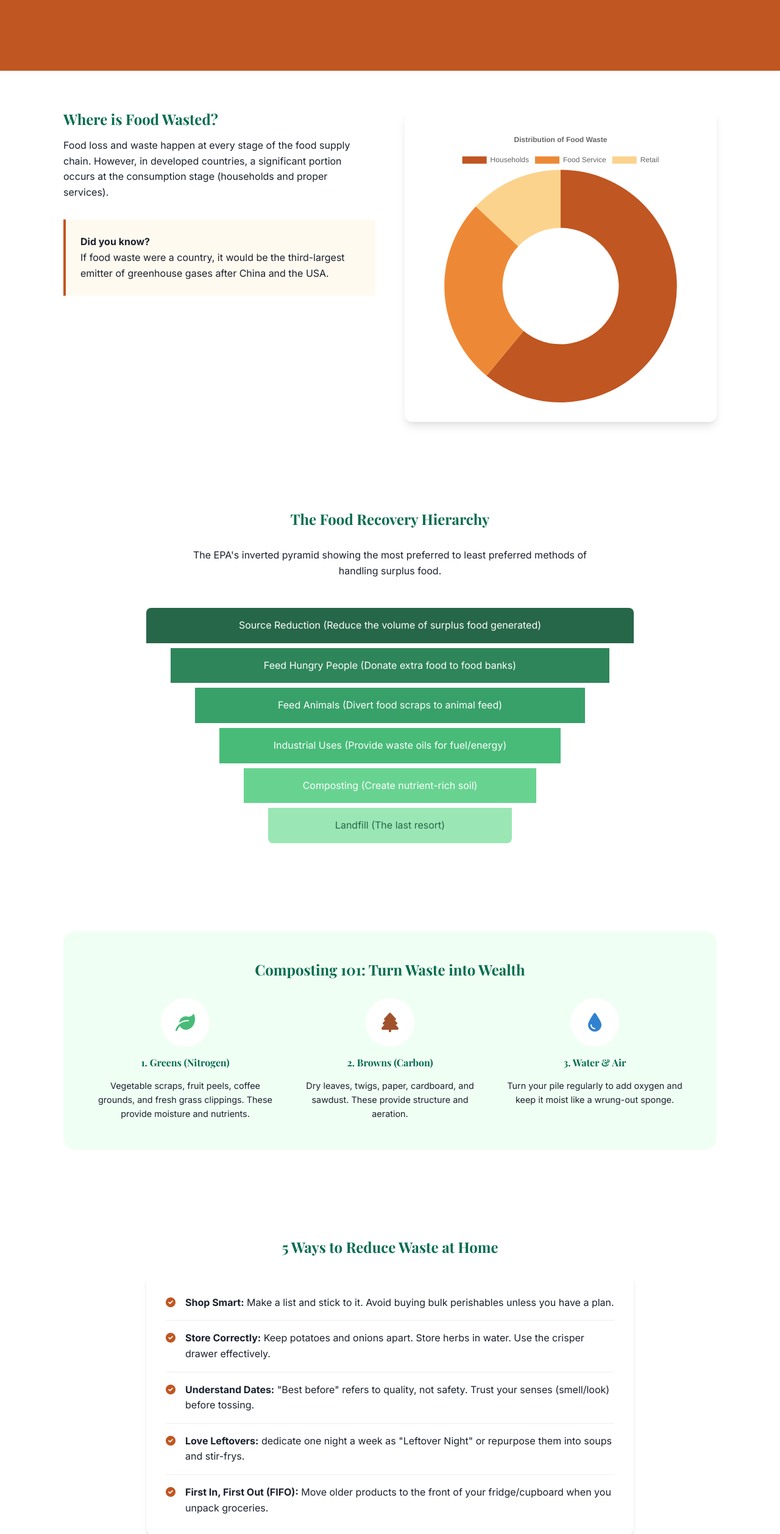
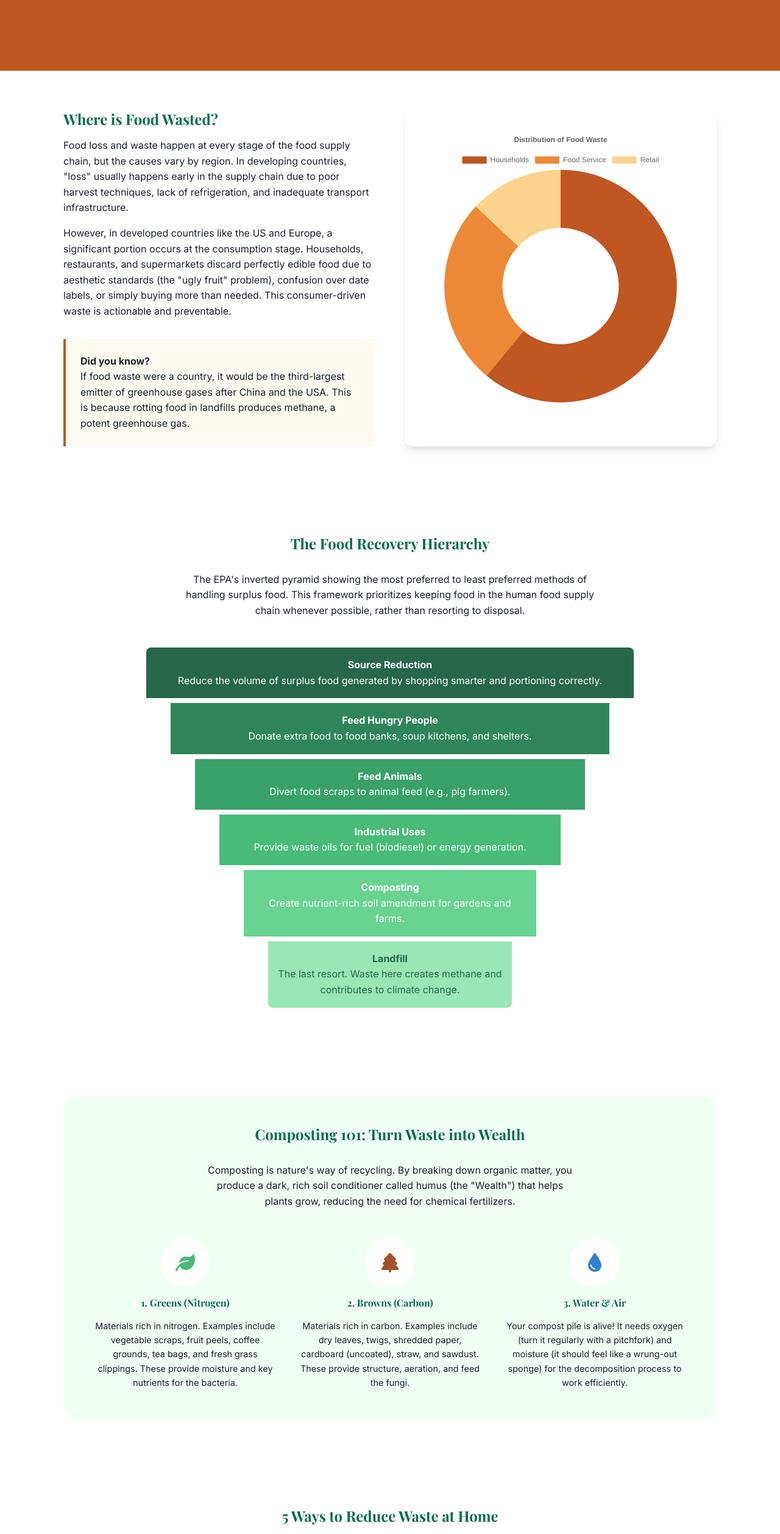
Before and after one commit to schoi2032/Zero-Hunger, a plain HTML site: page food-waste.html in a window 1280 px wide. Shown: the part 284-2800 px from the top of the page at 61% size. Drawn offline with nearby package versions, Linux system fonts and the light colour scheme.

Commit message:
Expand content in Zero Hunger and Food Waste pages

```diff
--- a/food-waste.html
+++ b/food-waste.html
@@ -38,12 +38,22 @@
             <!-- Text Content -->
             <div>
                 <h2>Where is Food Wasted?</h2>
-                <p>Food loss and waste happen at every stage of the food supply chain. However, in developed countries,
-                    a significant portion occurs at the consumption stage (households and proper services).</p>
+                <p style="margin-bottom: 1rem; line-height: 1.6;">
+                    Food loss and waste happen at every stage of the food supply chain, but the causes vary by region.
+                    In developing countries, "loss" usually happens early in the supply chain due to poor harvest
+                    techniques, lack of refrigeration, and inadequate transport infrastructure.
+                </p>
+                <p style="line-height: 1.6;">
+                    However, in developed countries like the US and Europe, a significant portion occurs at the
+                    consumption stage. Households, restaurants, and supermarkets discard perfectly edible food due to
+                    aesthetic standards (the "ugly fruit" problem), confusion over date labels, or simply buying more
+                    than needed. This consumer-driven waste is actionable and preventable.
+                </p>
                 <div style="margin-top: 2rem; padding: 1.5rem; background: #fffaf0; border-left: 4px solid #c05621;">
                     <strong>Did you know?</strong>
                     <p>If food waste were a country, it would be the third-largest emitter of greenhouse gases after
-                        China and the USA.</p>
+                        China and the USA. This is because rotting food in landfills produces methane, a potent
+                        greenhouse gas.</p>
                 </div>
             </div>
 
@@ -55,28 +65,39 @@
         <!-- Food Recovery Hierarchy -->
         <section class="reveal" style="margin-top: 5rem;">
             <h2 style="text-align: center; margin-bottom: 2rem;">The Food Recovery Hierarchy</h2>
-            <p style="text-align: center; max-width: 700px; margin: 0 auto 3rem auto;">The EPA's inverted pyramid
-                showing the most preferred to least preferred methods of handling surplus food.</p>
+            <p style="text-align: center; max-width: 700px; margin: 0 auto 3rem auto; line-height: 1.6;">
+                The EPA's inverted pyramid showing the most preferred to least preferred methods of handling surplus
+                food. This framework prioritizes keeping food in the human food supply chain whenever possible, rather
+                than resorting to disposal.
+            </p>
 
             <div style="max-width: 800px; margin: 0 auto; display: flex; flex-direction: column; gap: 0.5rem;">
                 <div
                     style="background: #276749; color: white; padding: 1rem; text-align: center; width: 100%; border-radius: 8px 8px 0 0;">
-                    Source Reduction (Reduce the volume of surplus food generated)</div>
+                    <strong>Source Reduction</strong><br>Reduce the volume of surplus food generated by shopping smarter
+                    and portioning correctly.
+                </div>
                 <div
                     style="background: #2f855a; color: white; padding: 1rem; text-align: center; width: 90%; margin: 0 auto;">
-                    Feed Hungry People (Donate extra food to food banks)</div>
+                    <strong>Feed Hungry People</strong><br>Donate extra food to food banks, soup kitchens, and shelters.
+                </div>
                 <div
                     style="background: #38a169; color: white; padding: 1rem; text-align: center; width: 80%; margin: 0 auto;">
-                    Feed Animals (Divert food scraps to animal feed)</div>
+                    <strong>Feed Animals</strong><br>Divert food scraps to animal feed (e.g., pig farmers).
+                </div>
                 <div
                     style="background: #48bb78; color: white; padding: 1rem; text-align: center; width: 70%; margin: 0 auto;">
-                    Industrial Uses (Provide waste oils for fuel/energy)</div>
+                    <strong>Industrial Uses</strong><br>Provide waste oils for fuel (biodiesel) or energy generation.
+                </div>
                 <div
                     style="background: #68d391; color: white; padding: 1rem; text-align: center; width: 60%; margin: 0 auto;">
-                    Composting (Create nutrient-rich soil)</div>
+                    <strong>Composting</strong><br>Create nutrient-rich soil amendment for gardens and farms.
+                </div>
                 <div
                     style="background: #9ae6b4; color: #276749; padding: 1rem; text-align: center; width: 50%; margin: 0 auto; border-radius: 0 0 8px 8px;">
-                    Landfill (The last resort)</div>
+                    <strong>Landfill</strong><br>The last resort. Waste here creates methane and contributes to climate
+                    change.
+                </div>
             </div>
         </section>
 
@@ -84,6 +105,12 @@
         <section class="reveal" style="background: #f0fff4; padding: 3rem; border-radius: 20px; margin-top: 5rem;">
             <h2 style="text-align: center; color: var(--color-primary); margin-bottom: 2rem;">Composting 101: Turn Waste
                 into Wealth</h2>
+            <p
+                style="text-align: center; margin-bottom: 3rem; max-width: 600px; margin-left: auto; margin-right: auto;">
+                Composting is nature's way of recycling. By breaking down organic matter, you produce a dark, rich soil
+                conditioner called humus (the "Wealth") that helps plants grow, reducing the need for chemical
+                fertilizers.
+            </p>
             <div style="display: grid; grid-template-columns: repeat(3, 1fr); gap: 2rem; text-align: center;">
                 <div>
                     <div
@@ -91,8 +118,9 @@
                         <i class="fas fa-leaf"></i>
                     </div>
                     <h4>1. Greens (Nitrogen)</h4>
-                    <p style="font-size: 0.9rem;">Vegetable scraps, fruit peels, coffee grounds, and fresh grass
-                        clippings. These provide moisture and nutrients.</p>
+                    <p style="font-size: 0.9rem;">Materials rich in nitrogen. Examples include vegetable scraps, fruit
+                        peels, coffee grounds, tea bags, and fresh grass clippings. These provide moisture and key
+                        nutrients for the bacteria.</p>
                 </div>
                 <div>
                     <div
@@ -100,8 +128,9 @@
                         <i class="fas fa-tree"></i>
                     </div>
                     <h4>2. Browns (Carbon)</h4>
-                    <p style="font-size: 0.9rem;">Dry leaves, twigs, paper, cardboard, and sawdust. These provide
-                        structure and aeration.</p>
+                    <p style="font-size: 0.9rem;">Materials rich in carbon. Examples include dry leaves, twigs, shredded
+                        paper, cardboard (uncoated), straw, and sawdust. These provide structure, aeration, and feed the
+                        fungi.</p>
                 </div>
                 <div>
                     <div
@@ -109,8 +138,9 @@
                         <i class="fas fa-tint"></i>
                     </div>
                     <h4>3. Water & Air</h4>
-                    <p style="font-size: 0.9rem;">Turn your pile regularly to add oxygen and keep it moist like a
-                        wrung-out sponge.</p>
+                    <p style="font-size: 0.9rem;">Your compost pile is alive! It needs oxygen (turn it regularly with a
+                        pitchfork) and moisture (it should feel like a wrung-out sponge) for the decomposition process
+                        to work efficiently.</p>
                 </div>
             </div>
         </section>
@@ -124,39 +154,43 @@
                     style="margin-bottom: 1rem; padding-bottom: 1rem; border-bottom: 1px solid #eee; display: flex; gap: 1rem;">
                     <i class="fas fa-check-circle" style="color: var(--color-secondary); margin-top: 4px;"></i>
                     <div>
-                        <strong>Shop Smart:</strong> Make a list and stick to it. Avoid buying bulk perishables unless
-                        you have a plan.
+                        <strong>Shop Smart:</strong> Plan your meals for the week before you go. Make a list and stick
+                        to it to avoid impulse buys. Avoid buying bulk perishables unless you have a specific plan to
+                        use them all.
                     </div>
                 </li>
                 <li
                     style="margin-bottom: 1rem; padding-bottom: 1rem; border-bottom: 1px solid #eee; display: flex; gap: 1rem;">
                     <i class="fas fa-check-circle" style="color: var(--color-secondary); margin-top: 4px;"></i>
                     <div>
-                        <strong>Store Correctly:</strong> Keep potatoes and onions apart. Store herbs in water. Use the
-                        crisper drawer effectively.
+                        <strong>Store Correctly:</strong> Proper storage extends shelf life. Keep potatoes and onions
+                        apart (they make each other rot faster). Store herbs in a glass of water like flowers. Learn
+                        which fruits produce ethylene gas (like apples) and keep them separate.
                     </div>
                 </li>
                 <li
                     style="margin-bottom: 1rem; padding-bottom: 1rem; border-bottom: 1px solid #eee; display: flex; gap: 1rem;">
                     <i class="fas fa-check-circle" style="color: var(--color-secondary); margin-top: 4px;"></i>
                     <div>
-                        <strong>Understand Dates:</strong> "Best before" refers to quality, not safety. Trust your
-                        senses (smell/look) before tossing.
+                        <strong>Understand Dates:</strong> "Best before" refers to optimal quality/flavor, not safety.
+                        "Use by" refers to safety. Trust your senses (smell/look) before tossing food just because of a
+                        "Best before" date.
                     </div>
                 </li>
                 <li
                     style="margin-bottom: 1rem; padding-bottom: 1rem; border-bottom: 1px solid #eee; display: flex; gap: 1rem;">
                     <i class="fas fa-check-circle" style="color: var(--color-secondary); margin-top: 4px;"></i>
                     <div>
-                        <strong>Love Leftovers:</strong> dedicate one night a week as "Leftover Night" or repurpose them
-                        into soups and stir-frys.
+                        <strong>Love Leftovers:</strong> Dedicate one night a week as "Leftover Night" (or "Buffet
+                        Night"). Get creative: surplus veggies happen to make great soups, stir-frys, or omelets.
                     </div>
                 </li>
                 <li style="display: flex; gap: 1rem;">
                     <i class="fas fa-check-circle" style="color: var(--color-secondary); margin-top: 4px;"></i>
                     <div>
-                        <strong>First In, First Out (FIFO):</strong> Move older products to the front of your
-                        fridge/cupboard when you unpack groceries.
+                        <strong>First In, First Out (FIFO):</strong> Rotate your stock. When you unpack groceries, move
+                        older products to the front of your fridge/cupboard and put new ones in the back. This ensures
+                        you use older items before they expire.
                     </div>
                 </li>
             </ul>
```
Also changed, not shown: zero-hunger.html (+24 -14 lines).
